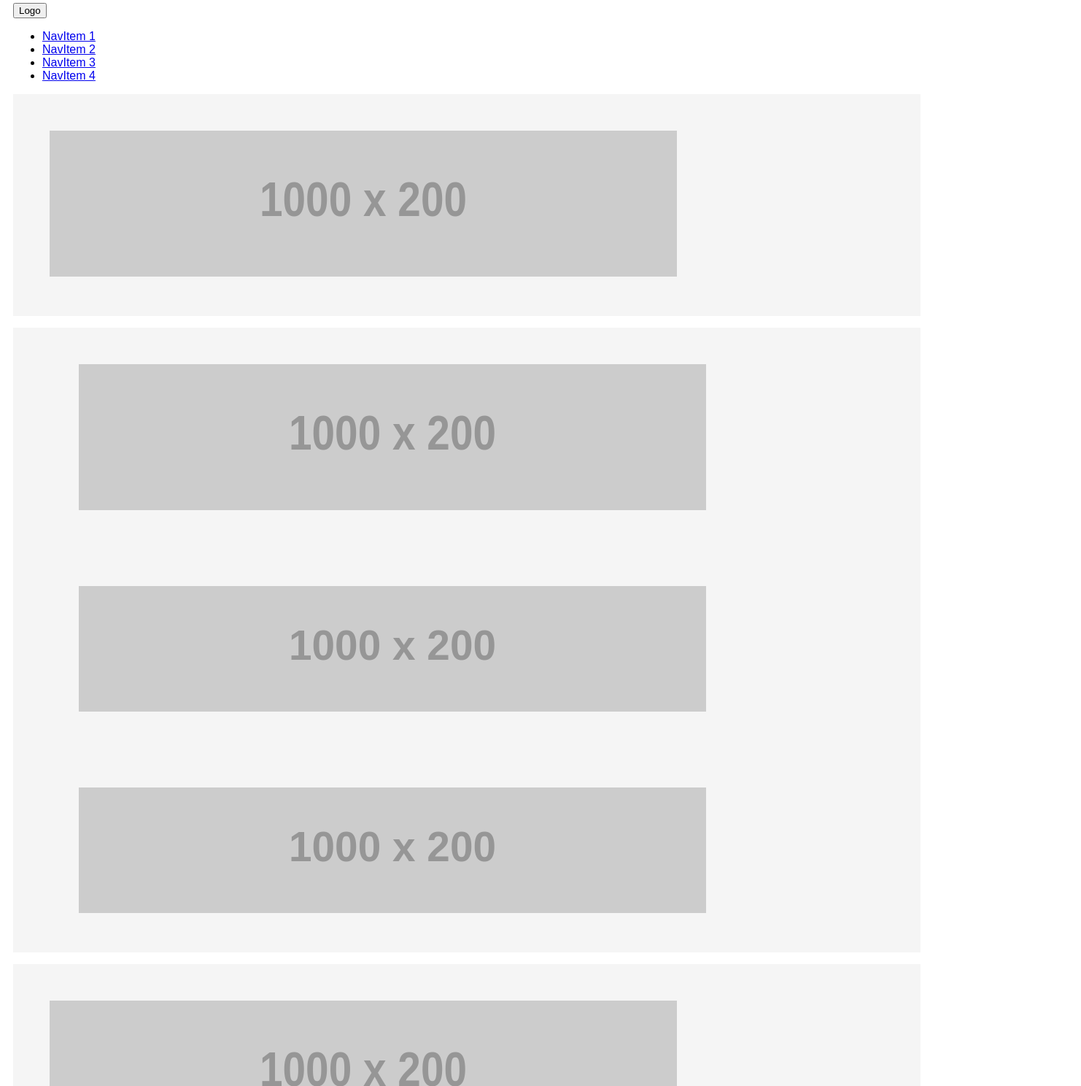
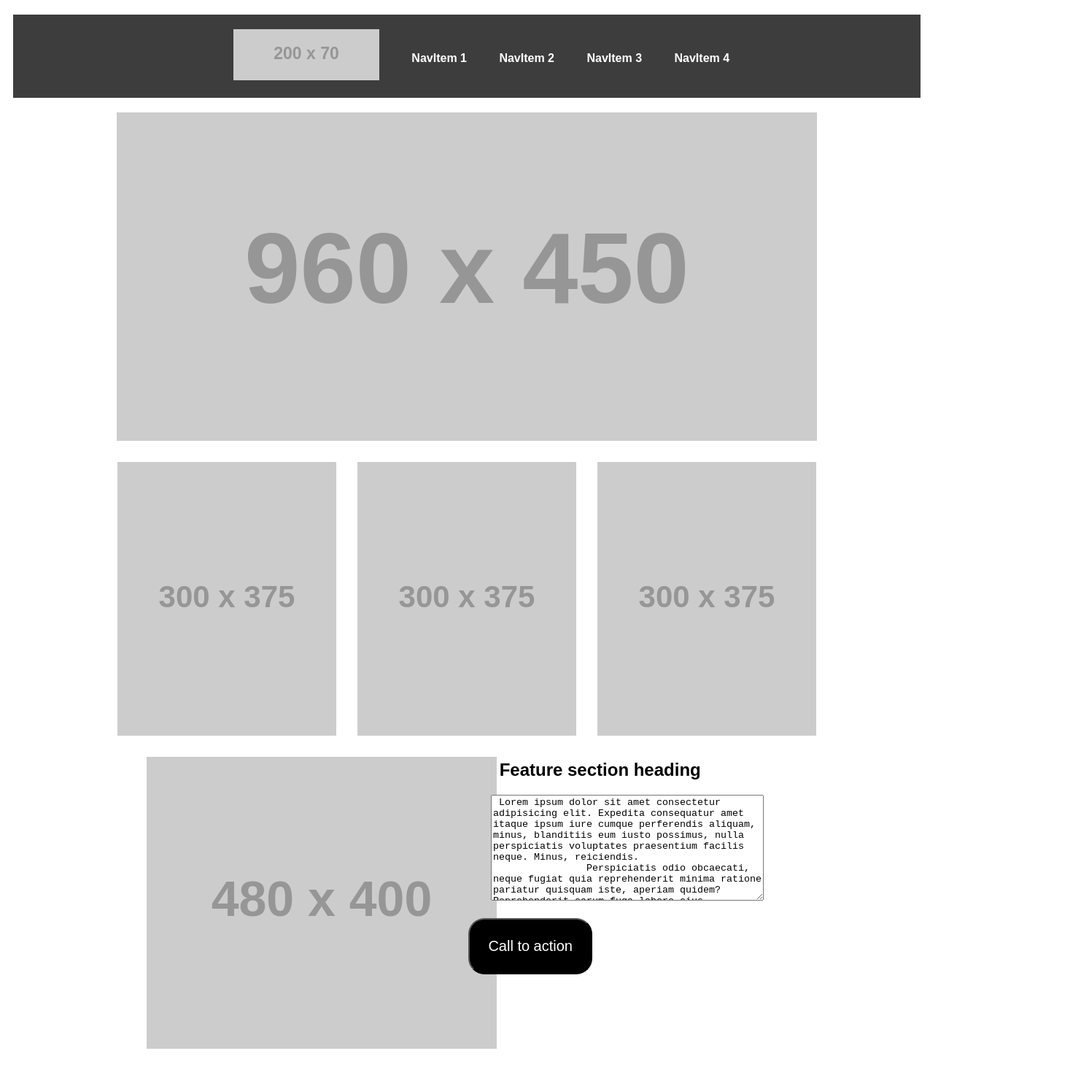
Before and after one commit to hala-89/wirefame-exercise, a plain HTML site: page index.html in a window 1280 px wide. Shown: the part 14-1502 px from the top of the page at 73% size, 1482 px wide, since content can reach past the window. Drawn offline with Linux system fonts and the light colour scheme; placeholder pictures from the web are drawn by us.

Commit message:
finishedlab8a

```diff
--- a/css/reset.css
+++ /dev/null
@@ -1,48 +0,0 @@
-/* http://meyerweb.com/eric/tools/css/reset/
-   v2.0 | 20110126
-   License: none (public domain)
-*/
-
-html, body, div, span, applet, object, iframe,
-h1, h2, h3, h4, h5, h6, p, blockquote, pre,
-a, abbr, acronym, address, big, cite, code,
-del, dfn, em, img, ins, kbd, q, s, samp,
-small, strike, strong, sub, sup, tt, var,
-b, u, i, center,
-dl, dt, dd, ol, ul, li,
-fieldset, form, label, legend,
-table, caption, tbody, tfoot, thead, tr, th, td,
-article, aside, canvas, details, embed,
-figure, figcaption, footer, header, hgroup,
-menu, nav, output, ruby, section, summary,
-time, mark, audio, video {
-	margin: 0;
-	padding: 0;
-	border: 0;
-	font-size: 100%;
-	font: inherit;
-	vertical-align: baseline;
-}
-/* HTML5 display-role reset for older browsers */
-article, aside, details, figcaption, figure,
-footer, header, hgroup, menu, nav, section {
-	display: block;
-}
-body {
-	line-height: 1;
-}
-ol, ul {
-	list-style: none;
-}
-blockquote, q {
-	quotes: none;
-}
-blockquote:before, blockquote:after,
-q:before, q:after {
-	content: '';
-	content: none;
-}
-table {
-	border-collapse: collapse;
-	border-spacing: 0;
-}
--- a/css/style.css
+++ b/css/style.css
@@ -12,18 +12,10 @@ body
 
 }
 
-       .button {
-        background-color:grey;
-        padding: 200px 70px;
-        text-align: center;
-        display: inline-block;
-        font-size: 16px;
-      }
-
       nav{
 
-        background-color: whitesmoke;
-        width: auto;
+        background-color: rgb(61, 61, 61);
+        margin-bottom: 20px;
 
       }
     nav ul{
@@ -31,47 +23,73 @@ body
     }
   nav ul li {
       display: inline-block;
-
+      padding: 20px;
+  }
+  nav ul li a
+  {
+      text-decoration: none;
+      font-weight:bolder;
+      color:white;
+      position: relative;
+      bottom: 25px;
   }
 
-  .placeholder{
-        width: 960px;
-        height: 450;
-        padding: 50px;
-    }
-
- section{
-    background-color: whitesmoke;
- }
-
-
- .placeholder:first-child{
-    width:375 px;
-    height: 300px;
-    padding: 50px;
- }
-
- .placeholder:last-child{
-
-    height: 450;
-    padding: 50px;
-
-
+.hero_image
+{
+    text-align: center;
+}
+.sub-banner
+{
+    text-align: center;
+    padding-top: 25px;
+}
+.features
+{
+    text-align: center;
+    padding-top: 25px;
+    position: relative;
+    right: 16%;
 }
 
-
-p{
-    margin-left:auto;
-     margin-right:auto; width:960px;
-      height: 600px;
-     overflow-y: scroll;
-
+.feature_section
+{
+    text-align: center;
+    position: relative;
+    left: 220px;
+    bottom: 420px;
+}
+.feature_section h2
+{
+    position: relative;
+    right:3%;
+}
+button
+{
+    float: right;
+    padding: 25px;
+    font-size: 20px;
+    background-color: black;
+    color: white;
+    border-radius:22px;
+    position: relative;
+    right: 450px;
+    bottom: 400px;
+}
+button:hover
+{
+    background-color: yellow;
+    color: black;
+}
+button:active
+{
+    background-color: royalblue;
+    color: yellow;
 }
 
 footer {
     clear: both;
-    padding: 20px;
+    padding: 45px;
     text-align: center;
     background-color: #ddd;
-    margin-top: 20px;
+    margin-top: 30px;
 }
--- a/index.html
+++ b/index.html
@@ -1,9 +1,6 @@
 <!DOCTYPE html>
 <html lang="en">
 <head>
-    <meta charset="UTF-8">
-    <meta http-equiv="X-UA-Compatible" content="IE=edge">
-    <meta name="viewport" content="width=device-width, initial-scale=1.0">
     <title> lab08a CSS Wireframe Exercise</title>
     <link rel="stylesheet" href="css/style.css" />
 </head>
@@ -13,45 +10,46 @@
     </header>
 
 
-    <button type="button" onclick="alert('logo!')">Logo</button>
 
-        <van>
-        <ul>
+        <nav>
+        <ul style="list-style-type: none;text-align: center;">
+            <li><img class="placeholder" src="https://via.placeholder.com/200x70/ddd"></li>
       <li><a href="#">NavItem 1</a></li>
       <li><a href="#">NavItem 2</a></li>
       <li><a href="#">NavItem 3</a></li>
       <li><a href="#">NavItem 4</a></li>
         </ul>
-    </van>
+    </nav>
+
     <main>
-         <section>
-        <img class="placeholder" src="https://via.placeholder.com/1000x200/ddd">
-    </section>
-    <section>
-        <ul>
-        <img class="placeholder" src="https://via.placeholder.com/1000x200/ddd">
-        <img class="placeholder" src="https://via.placeholder.com/1000x200/ddd">
-        <img class="placeholder" src="https://via.placeholder.com/1000x200/ddd">
+        <section class="hero_image">
+                        <img src="https://via.placeholder.com/960x450/ddd">
 
-    </ul>
+        </section>
+    <section class="sub-banner">
+
+        <img src="https://via.placeholder.com/300x375/ddd" style="padding-right: 25px;">
+        <img src="https://via.placeholder.com/300x375/ddd" style="padding-right: 25px;">
+        <img src="https://via.placeholder.com/300x375/ddd">
+
 
     </section>
 
     <section>
 
-            <img class="placeholder" src="https://via.placeholder.com/1000x200/ddd">
-           <h1>
-              featured section heading
-           </h1>
+        <article class="features">
+            <img src="https://via.placeholder.com/480x400/ddd">
 
-           <div id="bodydesc"
+        </article>
 
-        <p>
-             Lorem, ipsum dolor sit amet consectetur adipisicing elit. Temporibus asperiores, odio rem nobis veritatis exercitationem id perferendis quidem, molestiae tenetur tempora maiores accusamus praesentium animi eius architecto ipsam eveniet vitae?
-
-
-        </p>
-            <button type="button" onclick="alert('Hello world!')">Call To Action</button>
+            <article class="feature_section">
+                <h2>Feature section heading</h2>
+               <textarea style="width: 374px; margin: 0px; height: 145px;"> Lorem ipsum dolor sit amet consectetur adipisicing elit. Expedita consequatur amet itaque ipsum iure cumque perferendis aliquam, minus, blanditiis eum iusto possimus, nulla perspiciatis voluptates praesentium facilis neque. Minus, reiciendis.
+                Perspiciatis odio obcaecati, neque fugiat quia reprehenderit minima ratione pariatur quisquam iste, aperiam quidem? Reprehenderit earum fuga labore eius.
+               Doloremque, veritatis? Fugit pariatur voluptatem et non unde odio natus? Pariatur.</textarea>
+            </article>
+            <button>Call to action</button>
+    </section>
 
     </main>
     <footer>
```
